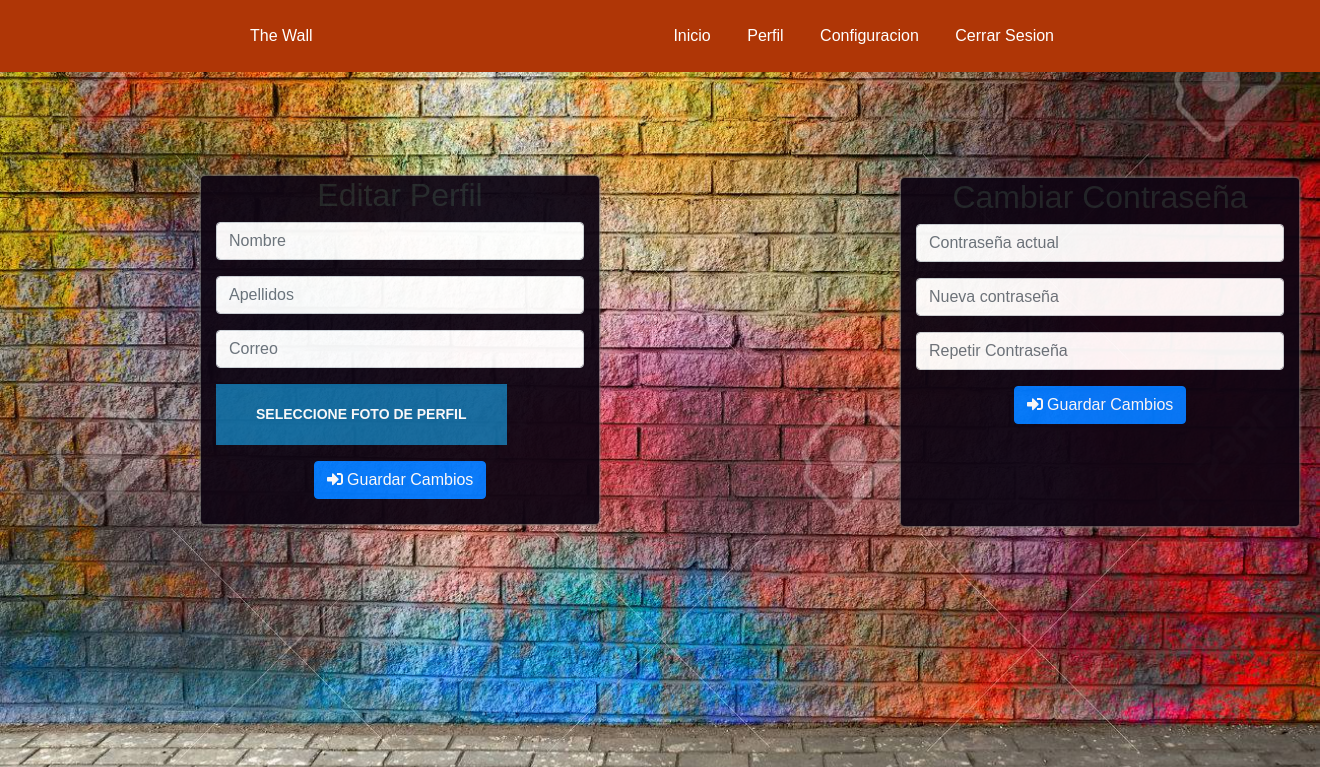
After one commit to FranP68/Proyecto-TheWall, a PHP site: page /editarPerfil.html in a window 1320 px wide. The commit adds this page. Shown: the top 767 px of the page. Run offline with PHP 8.4, Linux system fonts and the light colour scheme; some libraries are stand-ins or nearby versions.

Commit message:
editarPerfil + links de index2prueba

```diff
--- /dev/null
+++ b/editarPerfil.html
@@ -0,0 +1,121 @@
+<!doctype html>
+<html lang="es">
+
+<head>
+    <title>The Wall</title>
+    <link rel="stylesheet" href="estilos.css">
+
+    <!--JQUERY-->
+    <script src="https://ajax.googleapis.com/ajax/libs/jquery/3.3.1/jquery.min.js"></script>
+
+    <!-- FRAMEWORK BOOTSTRAP para el estilo de la pagina-->
+    <link rel="stylesheet" href="https://maxcdn.bootstrapcdn.com/bootstrap/4.0.0/css/bootstrap.min.css">
+    <script src="https://maxcdn.bootstrapcdn.com/bootstrap/4.0.0/js/bootstrap.min.js"></script>
+
+    <!-- Los iconos tipo Solid de Fontawesome-->
+    <link rel="stylesheet" href="https://use.fontawesome.com/releases/v5.0.8/css/solid.css">
+    <script src="https://use.fontawesome.com/releases/v5.0.7/js/all.js"></script>
+
+    <!-- Nuestro css-->
+    <link rel="stylesheet" type="text/css" href="static/css/estilos.css">
+    <script src="static/js/validar.js"></script>
+
+</head>
+
+
+<body>
+
+    <header class="header">
+        <div class="container logo-nav-container">
+            <a href="#" class="logo"> The Wall</a>
+            <nav class="navegacion">
+                <ul>
+                    <li><a href="#">Inicio </a></li>
+                    <li><a href="miPerfil.html">Perfil </a></li>
+                    <li><a href="editarPerfil.html">Configuracion </a></li>
+                    <li><a href="index2prueba.html"> Cerrar Sesion </a></li>
+                </ul>
+            </nav>
+        </div>
+
+    </header>
+
+    <main class="main">
+        <div class="modal-dialog text-center posicion-cuadro">
+            <div class="col-sm-12 main-section">
+                <div class="modal-content editarP">
+
+                    <form class="col-12" action="registrar.php" method="post" class="form-register"
+                        onsubmit="return validar();">
+                        <div class="form-group" id="user-group">
+                            <h2 class="form__titulo">Editar Perfil</h2>
+                            <div class="contenedor-inputs">
+                                <div class="form-group" id="user-group">
+                                    <input type="text" id="nombre" name="nombre" placeholder="Nombre"
+                                        class="form-control" required>
+                                </div>
+                                <div class="form-group" id="user-group">
+                                    <input type="text" id="apellidos" name="apellidos" placeholder="Apellidos"
+                                        class="form-control" required>
+                                </div>
+                                <div class="form-group" id="user-group">
+                                    <input type="email" id="correo" name="correo" placeholder="Correo"
+                                        class="form-control" required>
+                                </div>
+
+                                <div class="form-group" id="user-group">
+                                    <span class="nuestroinput">
+                                        <input type="file" class="nuestroinput" id="nuestroinput"
+                                            placeholder="Seleccione foto de perfil" required>
+                                    </span>
+
+                                    <label for="nuestroinput">
+                                        <span class="nuestroinput">Seleccione foto de perfil</span>
+                                    </label>
+                                </div>
+
+                            </div>
+                            <button type="submit" class="btn btn-primary"><i class="fas fa-sign-in-alt"></i>
+                                Guardar Cambios</button>
+                    </form>
+                </div>
+            </div>
+        </div>
+
+
+        <div class="modal-dialog text-center posicion-cuadro2">
+            <div class="col-sm-12 main-section"></div>
+                <div class="modal-content editarContraseña">
+
+                    <form class="col-12" action="registrar.php" method="post" class="form-register"
+                        onsubmit="return validar();">
+                        <div class="form-group" id="user-group">
+                            <h2 class="form__titulo">Cambiar Contraseña</h2>
+                            <div class="contenedor-inputs">
+                                <div class="form-group" id="user-group">
+                                    <input type="password" id="clave2" name="clave2" placeholder="Contraseña actual" class="form-control"
+                                      required>
+                                  </div>
+                                <div class="form-group" id="user-group">
+                                    <input type="password" id="clave" name="clave" placeholder="Nueva contraseña" class="form-control" required>
+                                  </div>
+                                  <div class="form-group" id="user-group">
+                                    <input type="password" id="clave2" name="clave2" placeholder="Repetir Contraseña" class="form-control"
+                                      required>
+                                  </div>
+
+                            </div>
+                            <button type="submit" class="btn btn-primary"><i class="fas fa-sign-in-alt"></i>
+                                Guardar Cambios</button>
+                    </form>
+                </div>
+            </div>
+        </div>
+
+
+
+    </main>
+
+</body>
+
+</html>
--- a/static/css/estilos.css
+++ b/static/css/estilos.css
@@ -75,6 +75,7 @@ list-style: none;
 }
 
 .modal-content{
+    float: left;
     background-color: rgb(15, 6, 19);
     opacity: 0.95;
     padding: 0 px;
@@ -109,6 +110,7 @@ h1{
 }
 
 input[type=file]#nuestroinput {
+
     width: 0.1px;
     height: 0.1px;
     opacity: 0;
@@ -117,6 +119,7 @@ input[type=file]#nuestroinput {
     z-index: -1;
 }
 label[for="nuestroinput"] {
+    margin-top: 15px;
     font-size: 14px;
     font-weight: 600;
     color: #fff;
@@ -124,11 +127,36 @@ label[for="nuestroinput"] {
     display: flex;
     transition: all .5s;
     cursor: pointer;
-    padding: 15px 40px !important;
+    padding: 20px 40px !important;
     text-transform: uppercase;
     width: fit-content;
     text-align: center;
 
-    top: 3px;
+    top: 8px;
     left: 60px;
 }
+
+.editarP{
+
+    width: 400px;
+    height: 350px;
+}
+
+.editarContraseña{
+
+    width: 400px;
+    height: 350px;
+
+}
+
+.posicion-cuadro{
+
+
+    margin-top: 50px;
+    margin-left: 200px;
+}
+
+.posicion-cuadro2{
+    margin-top: 0px;
+    margin-left: 700px;
+}
```
Also changed, not shown: index2prueba.html (+8 -5 lines).
